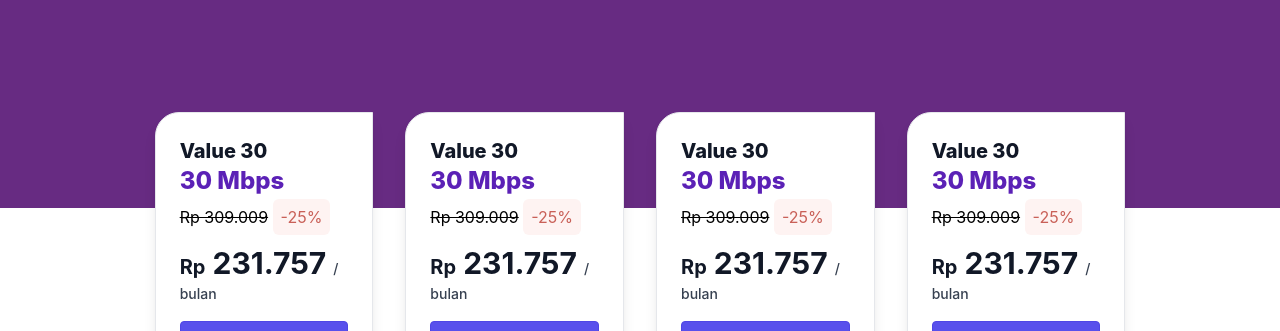
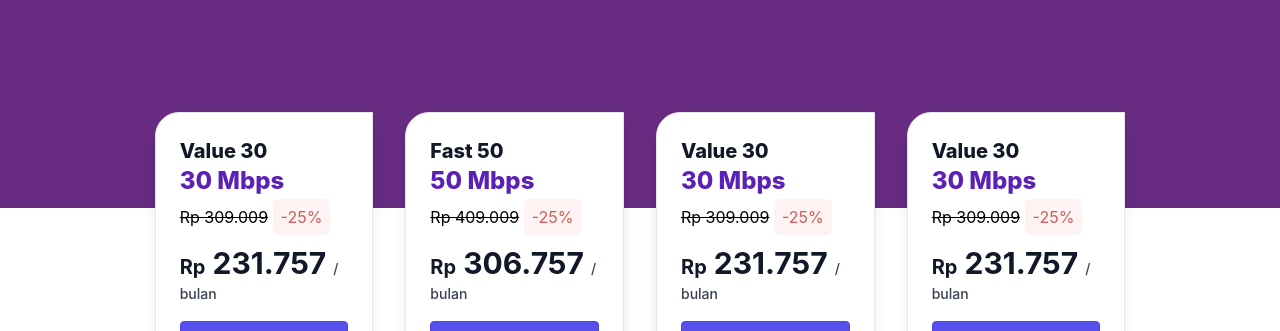
Before and after one commit to wilypradana/myrepublic, a website: page index.html in a window 1280 px wide. Shown: the part 2120-2451 px from the top of the page. Drawn offline with nearby package versions, Linux system fonts and the light colour scheme.

Commit message:
done pricing

```diff
--- a/index.html
+++ b/index.html
@@ -735,13 +735,13 @@
               >
                 <div class="p-6 sm:px-8">
                   <h2 class="text-xl text-gray-900 font-extrabold">
-                    Value 30
+                    Fast 50
                     <br>
-                    <span class="font-extrabold text-violet-800 text-2xl mt-2">30 Mbps</span>
+                    <span class="font-extrabold text-violet-800 text-2xl mt-2">50 Mbps</span>
                     <span class="sr-only">Plan</span>
                   </h2>
                   <p class="mt-2 sm:mt-4">
-                      <span class=" line-through ">Rp 309.009</span> <span class="py-2 px-2 bg-[#FEF3F2] rounded-md text-[#C96058]">-25%</span>
+                      <span class=" line-through ">Rp 409.009</span> <span class="py-2 px-2 bg-[#FEF3F2] rounded-md text-[#C96058]">-25%</span>
                   </p>
 
                   <p class="mt-5 sm:mt-4">
@@ -749,7 +749,7 @@
                       class="text-3xl font-bold text-gray-900 sm:text-4xl"
                     >
                     <span class="text-xl ">Rp</span>
-                    <span class="">231.757</span>
+                    <span class="">306.757</span>
                     </strong>
 
                     <span class="text-sm font-medium text-gray-700"
```
